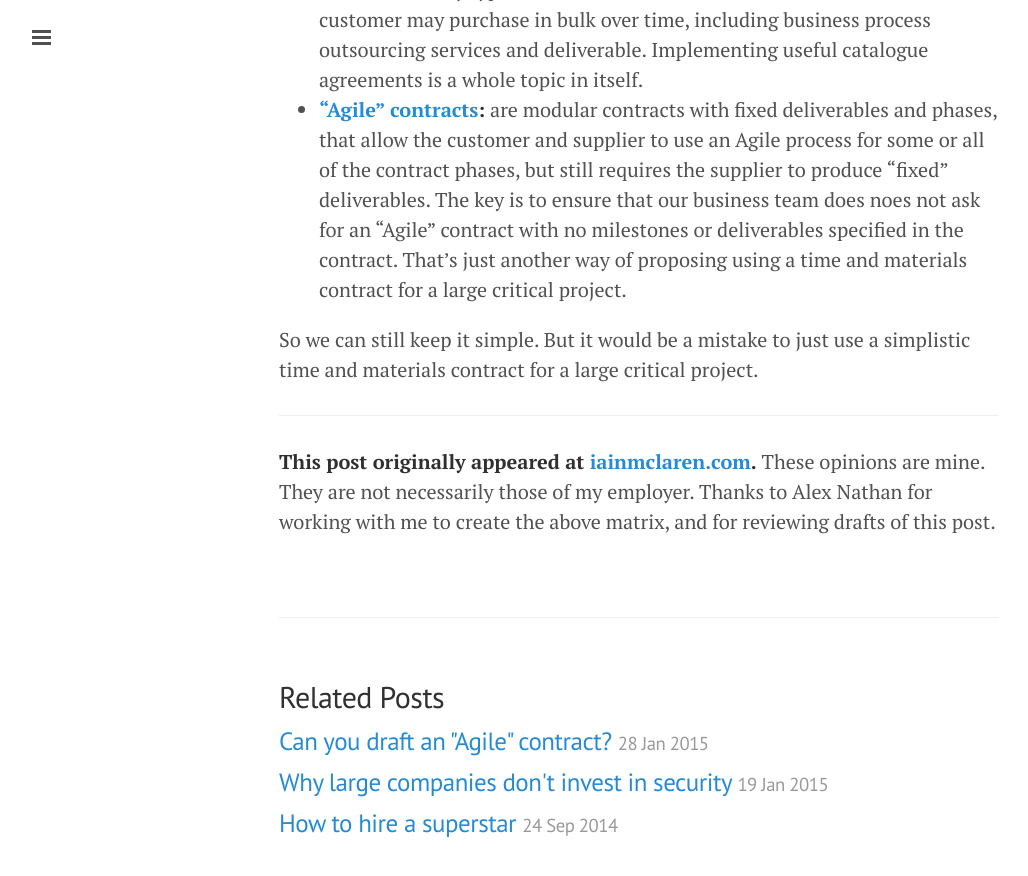
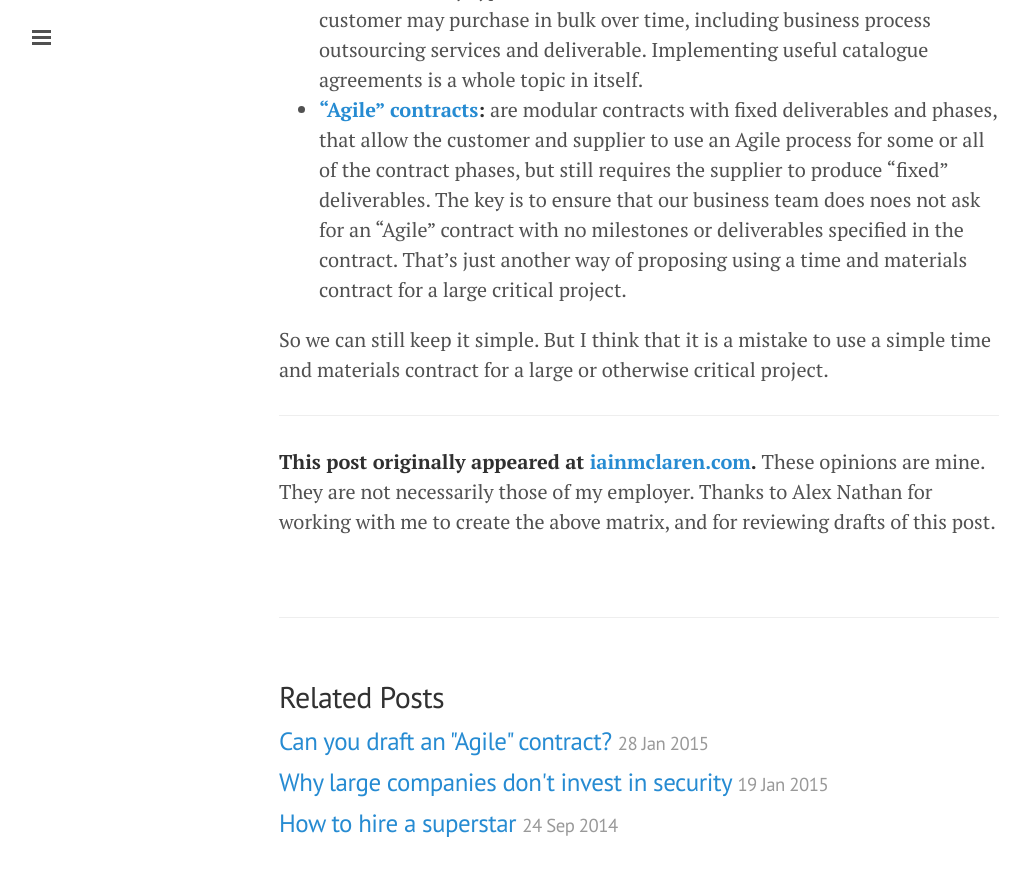
Before and after one commit to imclaren/blog, a Jekyll site: the page built from _posts/2015-02-04-contracttypes.md, in a window 1280 px wide and 900 px high, scrolled down 3863 px. Shown: the top 876 px of the window, without its empty margins (1-1029 px from the left). Built offline with Jekyll 4.4.1, drawn with Linux system fonts in a browser that asks for light colours; Markdown is read by kramdown in place of the engine named in the settings.

Commit message:
Contract types post

```diff
--- a/_posts/2015-02-04-contracttypes.md
+++ b/_posts/2015-02-04-contracttypes.md
@@ -51,7 +51,7 @@ It takes a significant amount of time to negotiate a large, fixed price contract
 - **Catalogues:** contemplate the customer purchasing a (relatively) large number of "widgets" that well defined in the contract.  For example, if the customer signs a contract to purchase laptops on an ad-hoc basis, and expects to purchase a large number of laptops, it is worth spending the time to negotiate a contract that specifies exactly what the customer will be getting (e.g. laptop specifications, service levels, delivery times).  Catalogues can work for any type of well defined service or deliverable that the customer may purchase in bulk over time, including business process outsourcing services and deliverable.  Implementing useful catalogue agreements is a whole topic in itself.
 - **["Agile" contracts](http://iainmclaren.com/2015/01/28/agile/):** are modular contracts with fixed deliverables and phases, that allow the customer and supplier to use an Agile process for some or all of the contract phases, but still requires the supplier to produce "fixed" deliverables.  The key is to ensure that our business team does noes not ask for an "Agile" contract with no milestones or deliverables specified in the contract.  That's just another way of proposing using a time and materials contract for a large critical project.
 
-So we can still keep it simple.  But it would be a mistake to just use a simplistic time and materials contract for a large critical project.
+So we can still keep it simple. But I think that it is a mistake to use a simple time and materials contract for a large or otherwise critical project.
 
 ---
 
```
